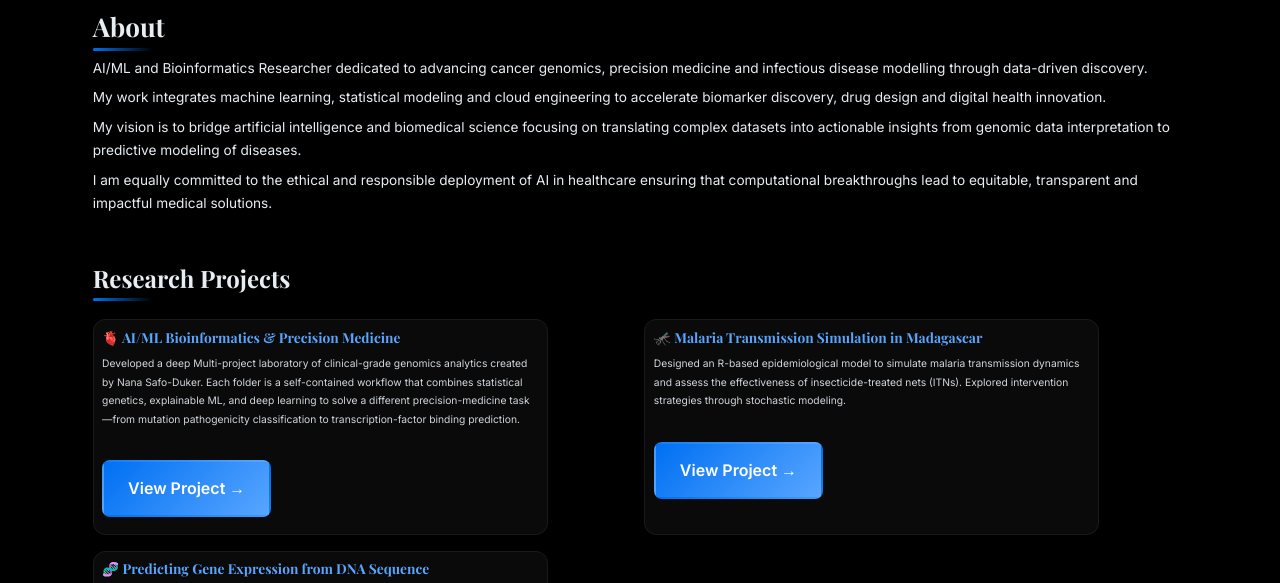
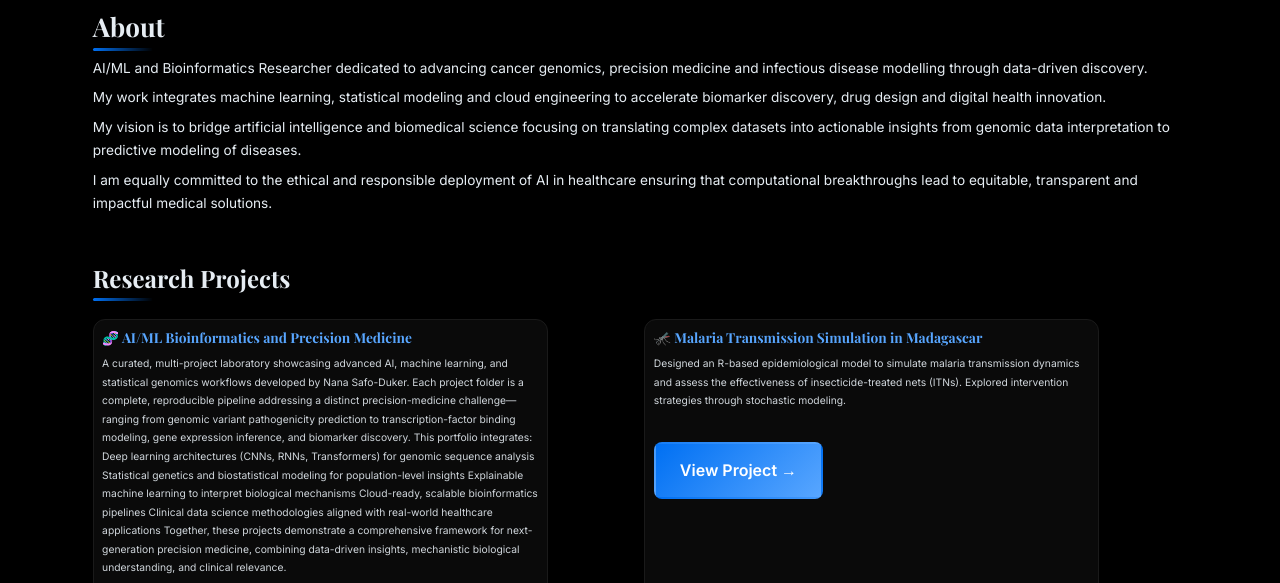
Before and after one commit to Nana-Safo-Duker/Nana-Safo-Duker.github.io, a plain HTML site: page index.html in a window 1280 px wide. Shown: the part 183-766 px from the top of the page. Drawn offline with nearby package versions, Linux system fonts and the light colour scheme.

Commit message:
Update AI/ML Bioinformatics project description with detailed portfolio information

```diff
--- a/index.html
+++ b/index.html
@@ -68,14 +68,24 @@
       <h2>Research Projects</h2>
 
       <article>
-        <h3>🫀 AI/ML Bioinformatics & Precision Medicine</h3>
-        <p>
-          Developed a deep Multi-project laboratory of clinical-grade genomics analytics created by Nana Safo-Duker.
-          Each folder is a self-contained workflow that combines statistical genetics, explainable ML, and deep learning
-           to solve a different precision-medicine task—from mutation pathogenicity
-           classification to transcription-factor binding prediction.
+        <h3>🧬 AI/ML Bioinformatics and Precision Medicine</h3>
+        <p>A curated, multi-project laboratory showcasing advanced AI, machine learning, and statistical genomics workflows developed by Nana Safo-Duker. Each project folder is a complete, reproducible pipeline addressing a distinct precision-medicine challenge—ranging from genomic variant pathogenicity prediction to transcription-factor binding modeling, gene expression inference, and biomarker discovery.
+
+          This portfolio integrates:
+
+          Deep learning architectures (CNNs, RNNs, Transformers) for genomic sequence analysis
+
+          Statistical genetics and biostatistical modeling for population-level insights
+
+          Explainable machine learning to interpret biological mechanisms
+
+          Cloud-ready, scalable bioinformatics pipelines
+
+          Clinical data science methodologies aligned with real-world healthcare applications
+
+          Together, these projects demonstrate a comprehensive framework for next-generation precision medicine, combining data-driven insights, mechanistic biological understanding, and clinical relevance.
         </p>
-        <a href="https://github.com/Nana-Safo-Duker/AI-ML-Bioinformatics_Precision-Medicine" target="_blank" class="btn">View Project →</a>
+        <a href="https://github.com/Nana-Safo-Duker/AI-ML-Bioinformatics_Precision-Medicine" target="_blank" class="btn">View Portfolio →</a>
       </article>
 
       <article>
```
